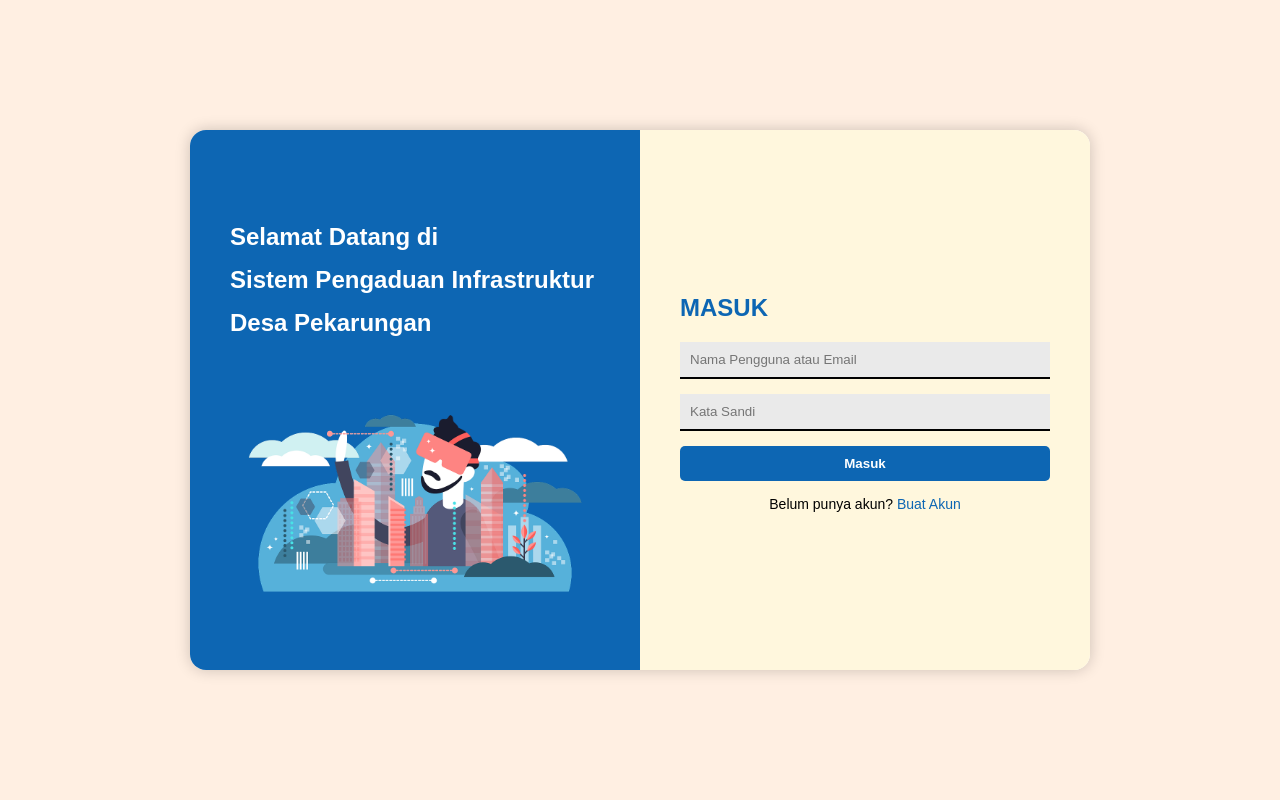
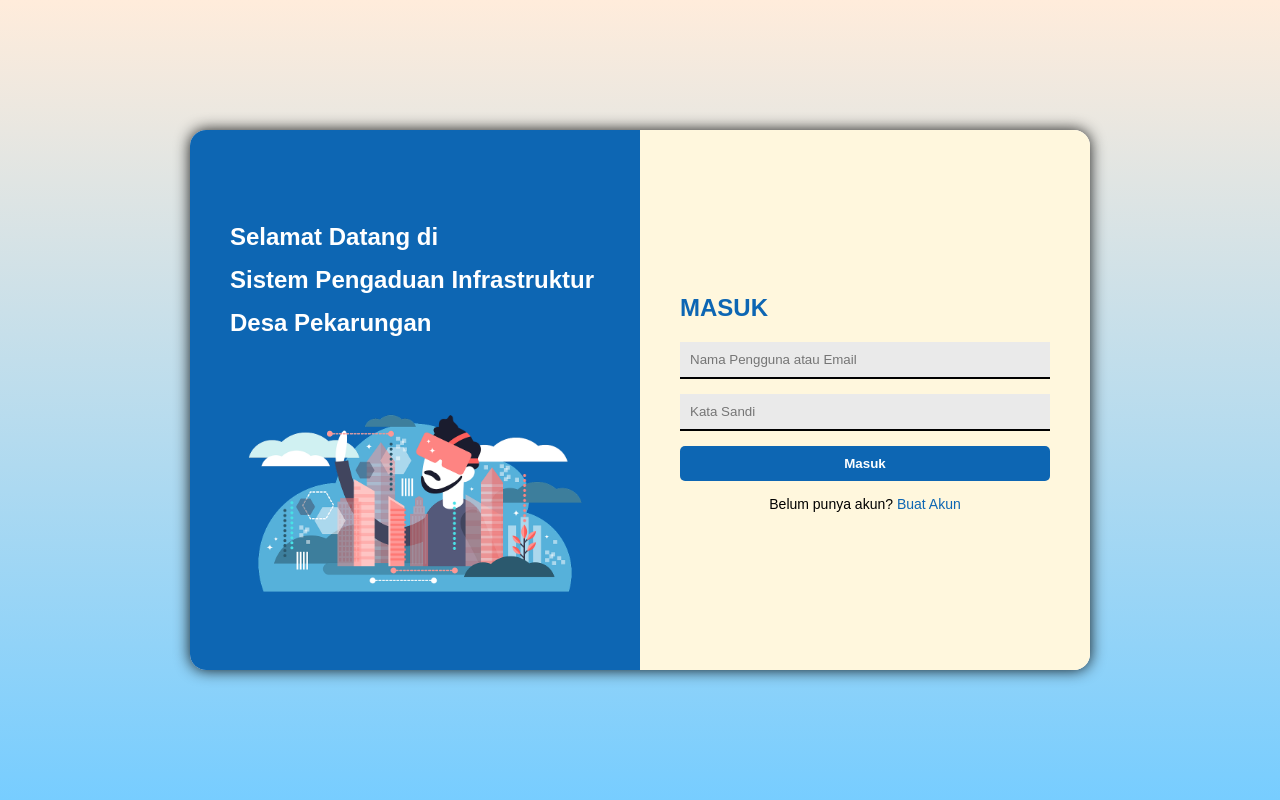
Before and after one commit to nalenpl12/PemWeb, a PHP site: page /FormLogin.php in a window 1280 px wide. Run offline with PHP 8.4, Linux system fonts and the light colour scheme.

Commit message:
update warna

```diff
--- a/FormLogin.php
+++ b/FormLogin.php
@@ -13,7 +13,7 @@
             margin: 0;
             padding: 0;
             font-family: Arial, sans-serif;
-            background-color: #ffefe2;
+            background: linear-gradient(to bottom, #FFECDB, #77CDFF);
             height: 100vh;
             display: flex;
             justify-content: center;
@@ -25,7 +25,7 @@
             width: 900px;
             height: 540px;
             background-color: #fff;
-            box-shadow: 0 0 15px rgba(0, 0, 0, 0.2);
+            box-shadow: 0 0 15px rgba(0, 0, 0, 0.9);
             border-radius: 16px;
             overflow: hidden;
         }
@@ -93,7 +93,7 @@
         }
 
         button:hover {
-            background-color: #084b8a;
+            background-color: #00295f;
         }
 
         p {
```
